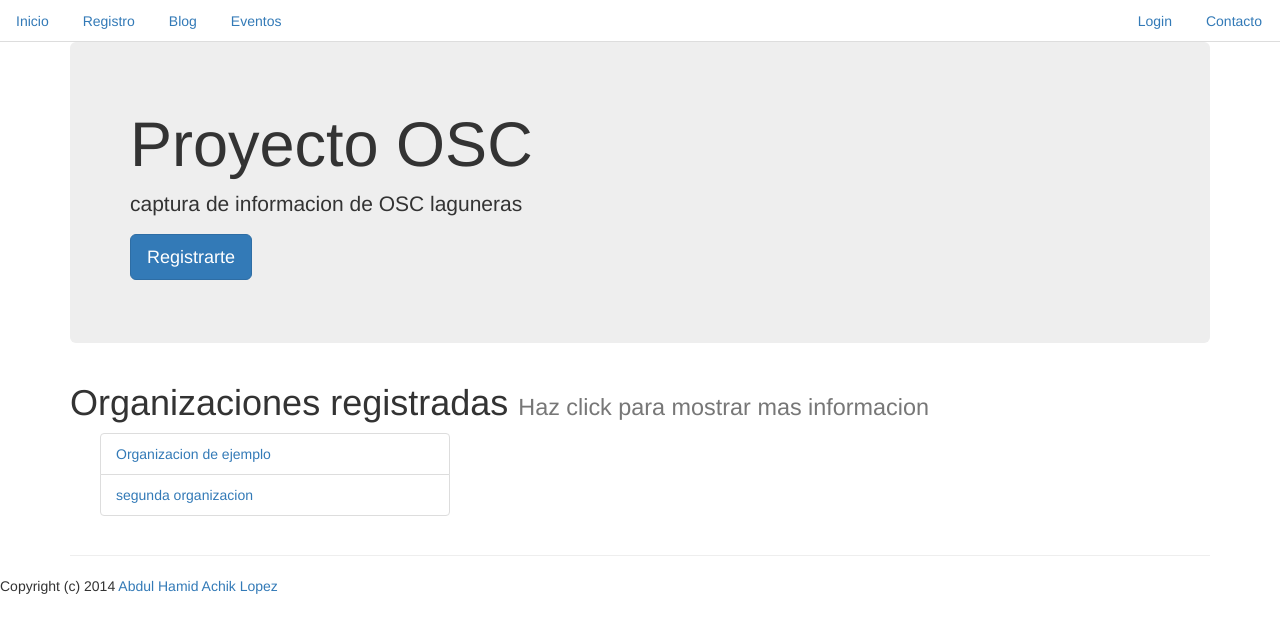
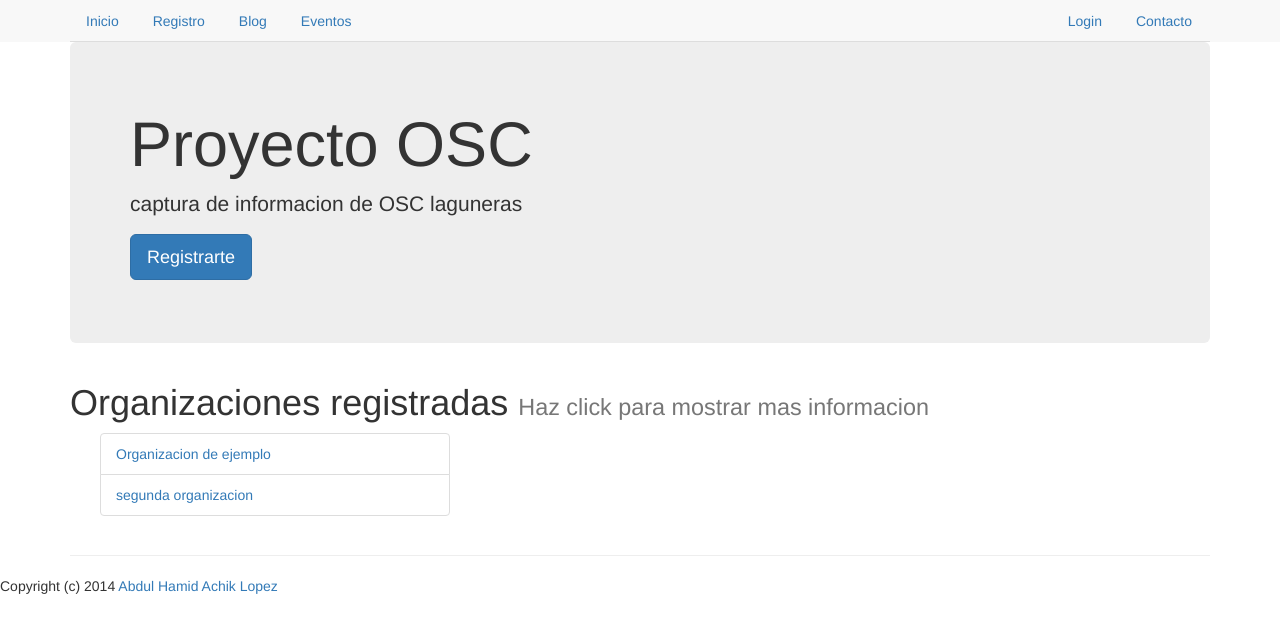
Before and after one commit to aachik/Proyecto_OSC, a Django app: page / in a window 1280 px wide. Shown: the top 633 px of the page. Run offline with Django 3.2, Linux system fonts and the light colour scheme; data comes from the database, SQL or seed files in the repository; parts of the project's set-up code (start-up, migrations or seed data) failed here and were passed over; some libraries are stand-ins or nearby versions.

Commit message:
arregle la barra de navegacion

```diff
--- a/app/templates/estructure.html
+++ b/app/templates/estructure.html
@@ -11,7 +11,8 @@
 </head>
 
 <body>
-
+<nav class="nav navbar-default">
+<div class="container" >
         <ul class = "nav nav-tabs" role="navigation">
             <li><a href="{% url 'app.views.main' %}">Inicio</a></li>
             <li><a href="{% url 'app.views.form' %}">Registro</a></li>
@@ -23,7 +24,8 @@
             <li class="pull-right"><a href="{% url 'app.views.admin' %}">Login</a></li>
 
         </ul>
-
+    </div>
+</nav >
 
 
 <div class ="container">
--- a/app/views.py
+++ b/app/views.py
@@ -18,7 +18,8 @@ def main(request):
 
     try:
         pagina=int(request.GET.get("page",'1'))
-    except ValueError: pagina = 1
+    except ValueError: pagi
+    na = 1
 
     try:
         organizacion = paginator.page(pagina)
```
Also changed, not shown: Proyecto_OSC/settings.py (+3 -8 lines).
